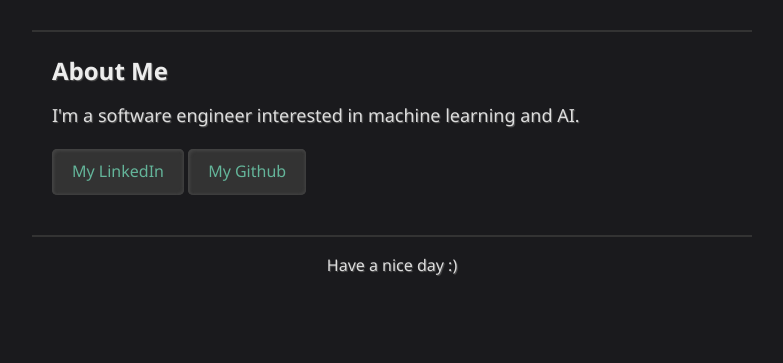
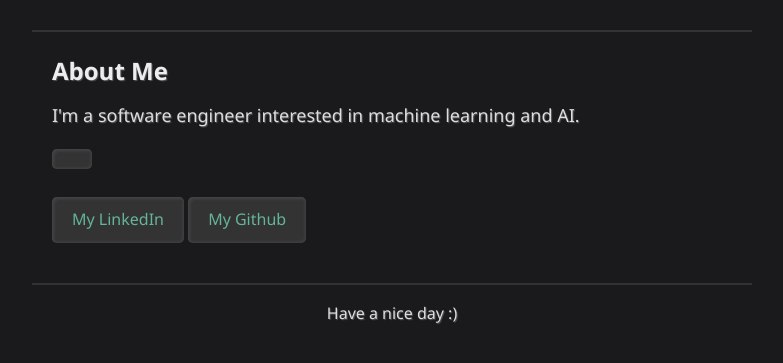
Before and after one commit to hhhezhang/hhhezhang.github.io, a plain HTML site: page index.html in a window 1280 px wide. Shown: the part 141-504 px from the top of the page, without its empty margins (248-1031 px from the left). Drawn offline with Linux system fonts and the light colour scheme.

```diff
--- a/index.html
+++ b/index.html
@@ -2,7 +2,6 @@
 <html lang="en">
 <head>
     <meta charset="UTF-8">
-    <meta http-equiv="X-UA-Compatible" content="IE=edge">
     <meta name="viewport" content="width=device-width, initial-scale=1.0">
     <title>He Zhang</title>
     <link rel="stylesheet" href="styles.css">
@@ -17,8 +16,7 @@
             <h2>About Me</h2>
             <p>I'm a software engineer interested in machine learning and AI.</p>
             <!-- LinkedIn Badge or Link -->
-            <div class="badge-base LI-profile-badge" data-locale="en_US" data-size="medium" data-theme="dark" data-type="VERTICAL" data-vanity="he-zhang-bb8a72a7" data-version="v1">
-            </div>
+            <div class="badge-base LI-profile-badge" data-locale="en_US" data-size="medium" data-theme="dark" data-type="VERTICAL" data-vanity="he-zhang-bb8a72a7" data-version="v1"><a class="badge-base__link LI-simple-link" href="https://www.linkedin.com/in/he-zhang-bb8a72a7?trk=profile-badge"></a></div>
             <p></p>
             <div>
                 <a class="badge-base__link LI-simple-link" href="https://www.linkedin.com/in/he-zhang-bb8a72a7?trk=profile-badge">My LinkedIn</a>
```
